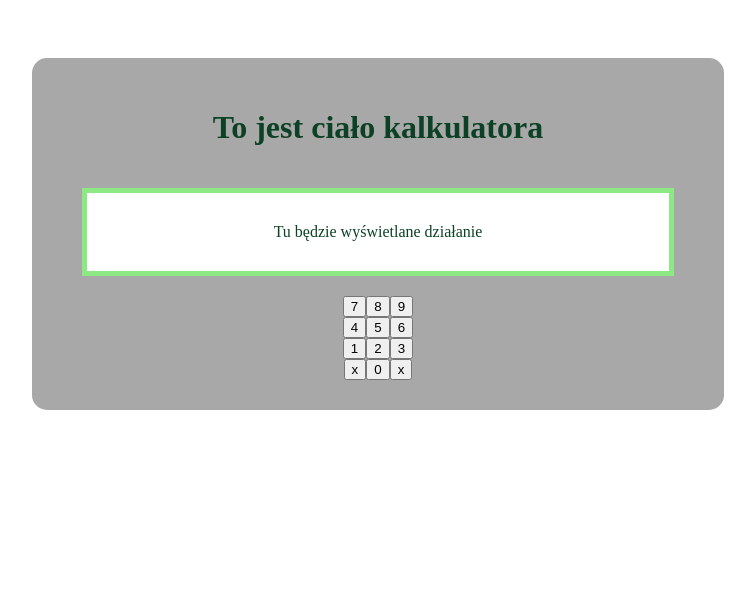
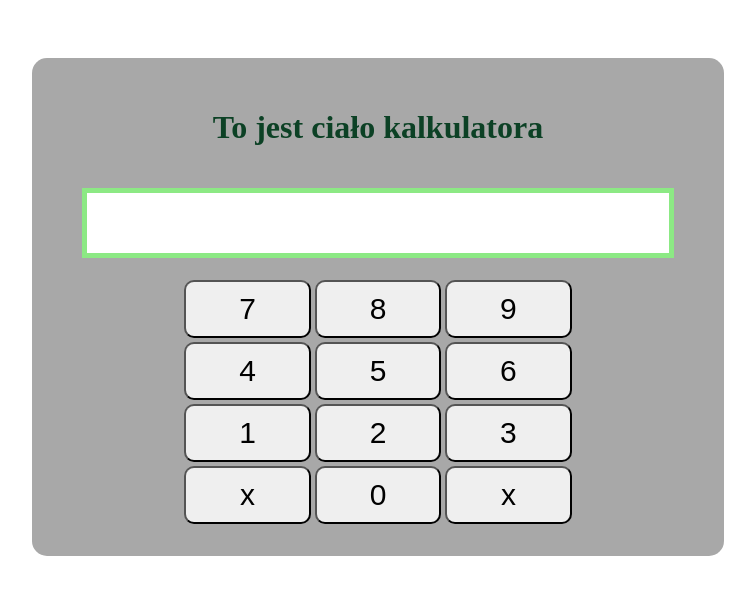
Before and after one commit to PGajewska08/Calculator, a React (Create React App) app: page / in a window 1280 px wide. Shown: the top 594 px of the page, without its empty margins (262-1017 px from the left). Built offline with nearby package versions, Linux system fonts and the light colour scheme.

Commit message:
Init Redux

```diff
--- a/package.json
+++ b/package.json
@@ -3,12 +3,14 @@
   "version": "0.1.0",
   "private": true,
   "dependencies": {
+    "@reduxjs/toolkit": "^2.8.2",
     "@testing-library/dom": "^10.4.0",
     "@testing-library/jest-dom": "^6.6.3",
     "@testing-library/react": "^16.1.0",
     "@testing-library/user-event": "^13.2.1",
     "react": "^19.1.0",
     "react-dom": "^19.1.0",
+    "react-redux": "^9.2.0",
     "react-scripts": "5.0.1",
     "sass": "^1.89.2",
     "web-vitals": "^2.1.0"
--- a/src/App.js
+++ b/src/App.js
@@ -10,9 +10,7 @@ function App() {
           <Display/>
           <Keyboard/>
         </Body>
-
       </div>
-
     </div>
   );
 }
--- a/src/Components/Button/Button.js
+++ b/src/Components/Button/Button.js
@@ -1,7 +1,7 @@
 import styles from './Button.module.scss'
 
 const Button = ({children}) => {
-    return <button>{children}</button>;
+    return <button className={styles.button}>{children}</button>;
 }
 
 export default Button;
--- a/src/Components/Button/Button.module.scss
+++ b/src/Components/Button/Button.module.scss
@@ -0,0 +1,7 @@
+.button {
+    width: 20%;
+    padding: 10px;
+    margin: 2px;
+    border-radius: 10px;
+    font-size: 30px;
+}
--- a/src/Components/Display/Display.js
+++ b/src/Components/Display/Display.js
@@ -1,8 +1,8 @@
 import React from "react";
 import styles from './Display.module.scss'
-const Display = () => {
+const Display = ({props=0}) => {
     return (
-        <div className={styles.display}>Tu będzie wyświetlane działanie</div>)
+        <div className={styles.display}></div>)
 }
 
 export default Display;
--- a/src/Components/Keyboard/Keyboard.module.scss
+++ b/src/Components/Keyboard/Keyboard.module.scss
@@ -1,4 +1,5 @@
 .container {
     display: flex;
     flex-direction: column;
+    width: 100%;
 }
```
Also changed, not shown: src/Redux/calculatorSlice.js (added, +21 -0 lines), 1 other file (tests, documents, lock files or other folders).
